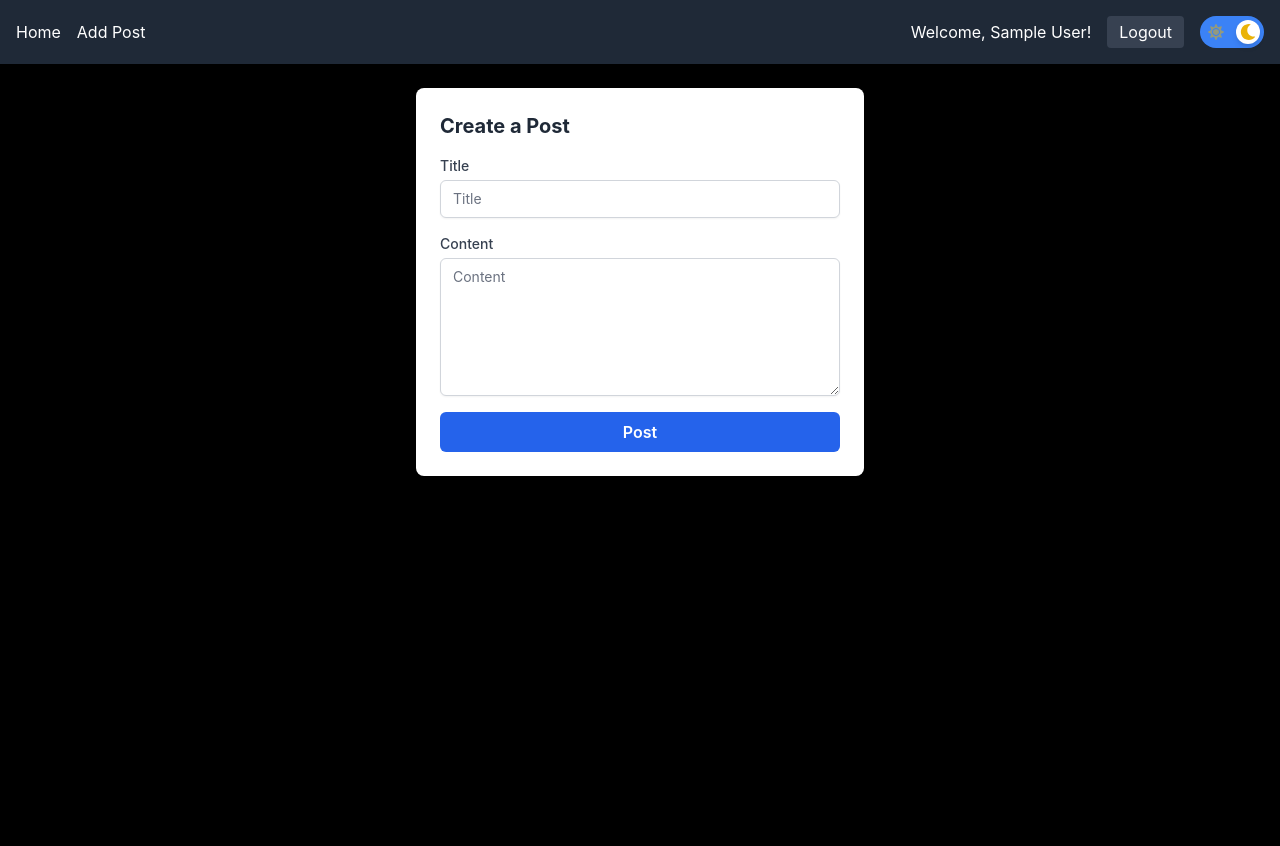
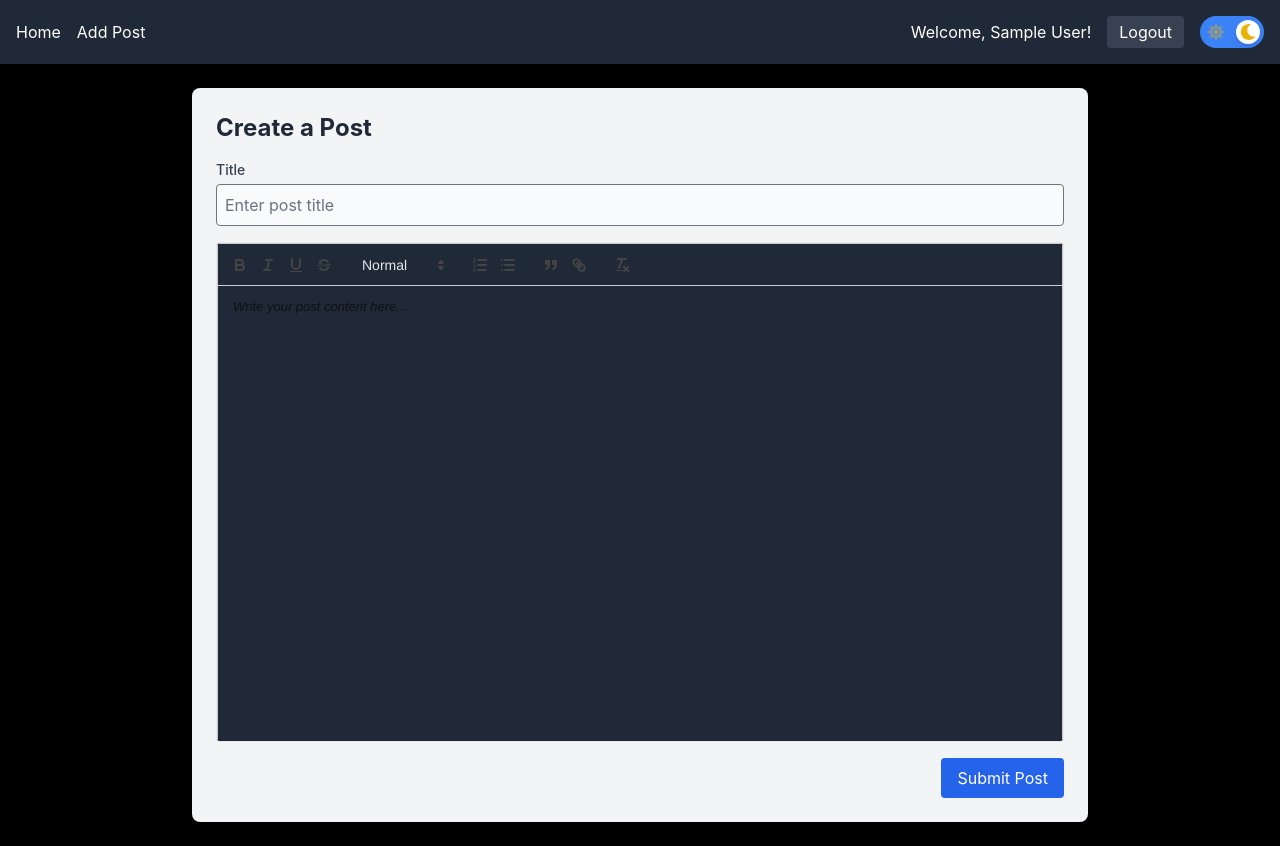
Before and after one commit to ghostmonk/turbulence, a Next.js app in the folder frontend/: page /edit in a window 1280 px wide. Before the commit the page ends 800 px from the top, so only its background shows below. Built offline with nearby package versions, Linux system fonts and the light colour scheme; no server answers; sample sign-in values are in the browser's storage.

Commit message:
Updated editor

```diff
--- a/frontend/package.json
+++ b/frontend/package.json
@@ -13,11 +13,14 @@
     "@tailwindcss/typography": "^0.5.15",
     "autoprefixer": "^10.4.20",
     "cookie": "^1.0.2",
+    "dompurify": "^3.2.3",
     "next": "15.0.3",
     "next-auth": "^4.24.10",
+    "quill": "^2.0.3",
     "react": "^18.3.1",
     "react-dom": "^18.3.1",
     "react-icons": "^5.4.0",
+    "react-quill": "^2.0.0",
     "react-spinners": "^0.14.1"
   },
   "devDependencies": {
--- /dev/null
+++ b/frontend/src/components/RichTextEditor.tsx
@@ -0,0 +1,43 @@
+import React, { useState } from "react";
+import dynamic from "next/dynamic";
+import DOMPurify from "dompurify";
+
+// Dynamically load ReactQuill to avoid SSR issues
+const ReactQuill = dynamic(() => import("react-quill"), { ssr: false });
+import "react-quill/dist/quill.snow.css";
+
+interface RichTextEditorProps {
+    onSave: (content: string) => void;
+    initialContent?: string;
+}
+
+export default function RichTextEditor({ onSave, initialContent = "" }: RichTextEditorProps) {
+    const [editorContent, setEditorContent] = useState(initialContent);
+
+    const handleChange = (content: string) => {
+        setEditorContent(content);
+        onSave(content);
+    };
+
+    return (
+        <div className="w-full h-full overflow-hidden rounded border dark:border-gray-700">
+            <ReactQuill
+                value={editorContent}
+                onChange={handleChange}
+                modules={{
+                    toolbar: [
+                        ["bold", "italic", "underline", "strike"],
+                        [{ header: [1, 2, 3, false] }],
+                        [{ list: "ordered" }, { list: "bullet" }],
+                        ["blockquote", "link"],
+                        ["clean"],
+                    ],
+                }}
+                placeholder="Write your post content here..."
+                className="h-full"
+            />
+        </div>
+    );
+}
+
+export const sanitizeHtml = (html: string) => DOMPurify.sanitize(html);
--- a/frontend/src/pages/edit.tsx
+++ b/frontend/src/pages/edit.tsx
@@ -1,16 +1,25 @@
 import { useSession, signIn } from "next-auth/react";
 import { useRouter } from "next/router";
 import React, { useState, useEffect } from "react";
+import RichTextEditor, { sanitizeHtml } from "../components/RichTextEditor";
 
 const EditPage: React.FC = () => {
     const { data: session, status } = useSession();
     const router = useRouter();
-    useEffect(() => { if (status === "unauthenticated") { router.replace("/") } }, [status, router]);
 
+    // Redirect unauthenticated users
+    useEffect(() => {
+        if (status === "unauthenticated") {
+            router.replace("/");
+        }
+    }, [status, router]);
+
+    // State
     const [title, setTitle] = useState("");
     const [content, setContent] = useState("");
     const [isLoading, setIsLoading] = useState(false);
 
+    // Submit Handler
     const handleSubmit = async (e: React.FormEvent) => {
         e.preventDefault();
         setIsLoading(true);
@@ -21,21 +30,18 @@ const EditPage: React.FC = () => {
                     "Content-Type": "application/json",
                     Authorization: `Bearer ${session?.accessToken || ""}`,
                 },
-                credentials: "include",
                 body: JSON.stringify({ title, content }),
             });
 
             if (response.ok) {
-                const data = await response.json();
-                alert(`Story posted! ID: ${data.id}`);
+                alert("Post created successfully!");
                 setTitle("");
                 setContent("");
             } else {
-                const errorData = await response.json();
-                alert(`Error: ${errorData.message || "Failed to post story"}`);
+                alert("Error creating post.");
             }
         } catch (error) {
-            console.error("Error submitting story:", error);
+            console.error(error);
             alert("An unexpected error occurred.");
         } finally {
             setIsLoading(false);
@@ -44,61 +50,68 @@ const EditPage: React.FC = () => {
 
     if (!session) {
         return (
-            <div>
-                <button onClick={() => signIn("google")}>Sign in</button>
+            <div className="flex justify-center items-center h-screen">
+                <button
+                    onClick={() => signIn("google")}
+                    className="px-4 py-2 bg-blue-500 text-white rounded hover:bg-blue-600"
+                >
+                    Sign in with Google
+                </button>
             </div>
         );
     }
 
     return (
-        <div>
-            <form
-                onSubmit={handleSubmit}
-                className="max-w-md mx-auto bg-white p-6 rounded-lg shadow-md space-y-4"
-            >
-                <h2 className="text-xl font-bold text-gray-800">Create a Post</h2>
-                <div>
-                    <label
-                        htmlFor="title"
-                        className="block text-sm font-medium text-gray-700"
-                    >
+        <div className="max-w-4xl mx-auto p-6 bg-gray-100 dark:bg-gray-800 rounded-lg shadow-lg">
+            <h1 className="text-2xl font-bold mb-4 text-gray-800 dark:text-gray-100">
+                Create a Post
+            </h1>
+
+            {/* Title Input */}
+            <div className="mb-4">
+                <label htmlFor="title" className="block text-sm font-medium text-gray-700 dark:text-gray-300">
                     Title
                 </label>
                 <input
                     type="text"
                     id="title"
-                        placeholder="Title"
                     value={title}
                     onChange={(e) => setTitle(e.target.value)}
-                        required
-                        className="mt-1 block w-full rounded-md border-gray-300 shadow-sm focus:border-blue-500 focus:ring-blue-500 sm:text-sm"
+                    placeholder="Enter post title"
+                    className="mt-1 p-2 w-full border rounded bg-gray-50 dark:bg-gray-700 dark:text-gray-200"
                 />
             </div>
-                <div>
-                    <label
-                        htmlFor="content"
-                        className="block text-sm font-medium text-gray-700"
-                    >
-                        Content
-                    </label>
-                    <textarea
-                        id="content"
-                        placeholder="Content"
-                        value={content}
-                        onChange={(e) => setContent(e.target.value)}
-                        required
-                        rows={6}
-                        className="mt-1 block w-full rounded-md border-gray-300 shadow-sm focus:border-blue-500 focus:ring-blue-500 sm:text-sm"
+
+            {/* Rich Text Editor */}
+            <div className="h-[500px] mb-4"> {/* Adjust height here */}
+                <RichTextEditor
+                    onSave={(updatedContent) => setContent(updatedContent)}
+                    initialContent={content}
                 />
             </div>
+
+            {/* Submit Button */}
+            <div className="mt-4 flex justify-end">
                 <button
-                    type="submit"
-                    className="w-full bg-blue-600 text-white font-semibold py-2 px-4 rounded-md hover:bg-blue-700 focus:outline-none focus:ring-2 focus:ring-blue-500 focus:ring-offset-2"
+                    onClick={handleSubmit}
+                    className="px-4 py-2 bg-blue-600 text-white rounded hover:bg-blue-700"
                 >
-                    {isLoading ? "Posting..." : "Post"}
+                    {isLoading ? "Posting..." : "Submit Post"}
                 </button>
-            </form>
             </div>
+
+            {/* Rendered Content Preview */}
+            {content && (
+                <div className="mt-8">
+                    <h2 className="text-xl font-bold mb-2 text-gray-800 dark:text-gray-100">Preview</h2>
+                    <div
+                        className="prose prose-lg prose-invert max-w-none bg-white dark:bg-gray-800 p-4 rounded shadow"
+                        dangerouslySetInnerHTML={{__html: sanitizeHtml(content)}}
+                    />
+                </div>
+            )}
+        </div>
+
     );
 };
 
--- a/frontend/src/styles/globals.css
+++ b/frontend/src/styles/globals.css
@@ -3,14 +3,15 @@
 @tailwind components;
 @tailwind utilities;
 
+/* Theme Variables */
 :root {
     --background: #ffffff; /* Light theme background */
-    --foreground: #000000; /* Light theme foreground */
+    --foreground: #000000; /* Light theme text */
 }
 
 [data-theme="dark"] {
     --background: #000000; /* Dark theme background */
-    --foreground: #ffffff; /* Dark theme foreground */
+    --foreground: #ffffff; /* Dark theme text */
 }
 
 body {
@@ -18,3 +19,82 @@ body {
     color: var(--foreground);
     transition: background-color 0.3s, color 0.3s;
 }
+
+/* =========================================
+   Light Mode Styles for ReactQuill
+   ========================================= */
+.ql-toolbar,
+.ql-container {
+    background-color: #f9fafb; /* Tailwind gray-50 */
+    border-color: #e5e7eb; /* Tailwind gray-200 */
+}
+
+.ql-editor {
+    background-color: #ffffff; /* White background */
+    color: #1f2937; /* Tailwind gray-800 for text */
+    min-height: 400px;
+}
+
+.ql-editor p {
+    color: #374151; /* Tailwind gray-700 */
+}
+
+/* Toolbar Buttons and Icons */
+.ql-toolbar button,
+.ql-toolbar .ql-picker {
+    color: #4b5563; /* Tailwind gray-600 */
+}
+
+.ql-toolbar button:hover,
+.ql-toolbar .ql-picker:hover,
+.ql-toolbar .ql-active {
+    color: #1f2937; /* Tailwind gray-800 */
+}
+
+.ql-toolbar button svg {
+    fill: #4b5563; /* Tailwind gray-600 for icons */
+}
+
+.ql-toolbar button:hover svg,
+.ql-toolbar .ql-active svg {
+    fill: #1f2937; /* Tailwind gray-800 for active/hover */
+}
+
+/* =========================================
+   Dark Mode Styles for ReactQuill
+   ========================================= */
+[data-theme="dark"] .ql-toolbar,
+[data-theme="dark"] .ql-container {
+    background-color: #1f2937; /* Tailwind gray-800 */
+    border-color: #374151; /* Tailwind gray-700 */
+}
+
+[data-theme="dark"] .ql-editor {
+    background-color: #1f2937; /* Tailwind gray-800 */
+    color: #f9fafb; /* Tailwind gray-50 */
+}
+
+[data-theme="dark"] .ql-editor p {
+    color: #e5e7eb; /* Tailwind gray-300 */
+}
+
+/* Dark Mode: Toolbar Buttons and Icons */
+[data-theme="dark"] .ql-toolbar button,
+[data-theme="dark"] .ql-toolbar .ql-picker {
+    color: #e5e7eb; /* Light gray for text/icons */
+}
+
+[data-theme="dark"] .ql-toolbar button:hover,
+[data-theme="dark"] .ql-toolbar .ql-picker:hover,
+[data-theme="dark"] .ql-toolbar .ql-active {
+    color: #f9fafb; /* White for hover/active states */
+}
+
+[data-theme="dark"] .ql-toolbar button svg {
+    fill: #e5e7eb; /* Light gray for icons */
+}
+
+[data-theme="dark"] .ql-toolbar button:hover svg,
+[data-theme="dark"] .ql-toolbar .ql-active svg {
+    fill: #f9fafb; /* White for hover/active icons */
+}
--- a/frontend/tailwind.config.ts
+++ b/frontend/tailwind.config.ts
@@ -1,4 +1,6 @@
 import type { Config } from "tailwindcss";
+import typography from "@tailwindcss/typography";
+import forms from "@tailwindcss/forms";
 
 export default {
   content: [
@@ -17,5 +19,5 @@ export default {
       },
     },
   },
-  plugins: [require("@tailwindcss/typography"), require('@tailwindcss/forms')],
+  plugins: [typography, forms],
 } satisfies Config;
```
Also changed, not shown: frontend/src/components/Posts.tsx (+7 -1 lines), 1 other file (tests, documents, lock files or other folders). Lines whose indentation alone changed are shown as unchanged.
